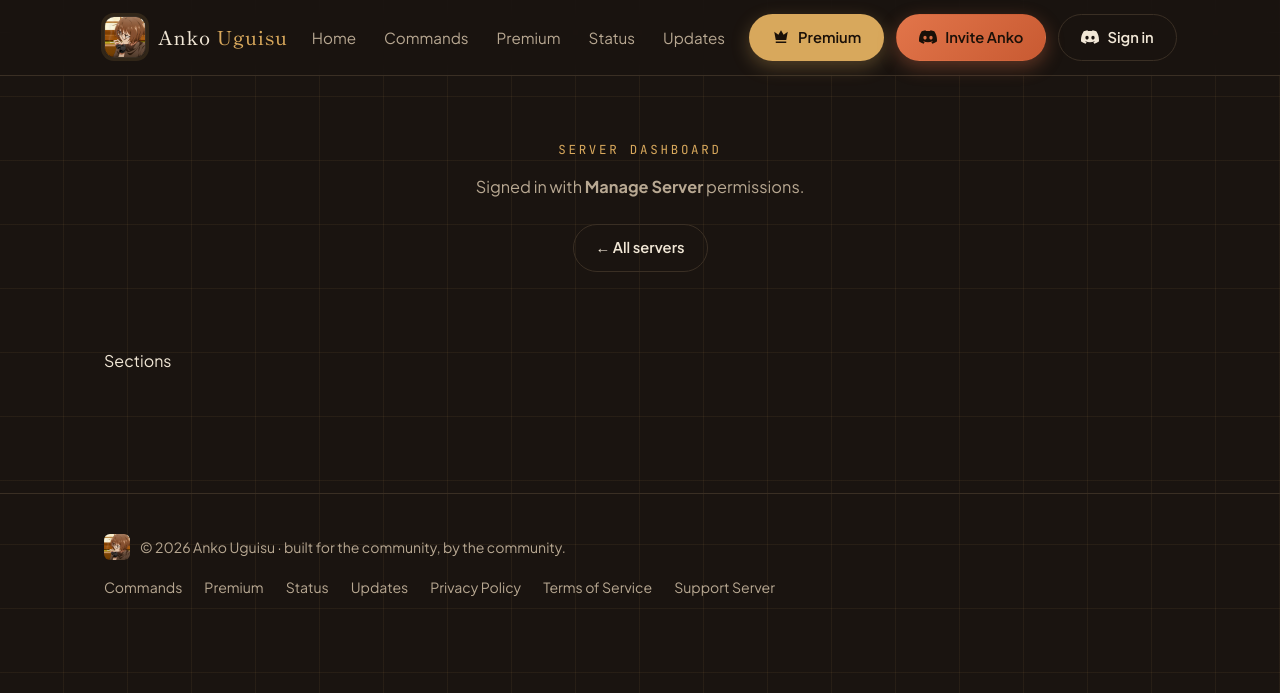
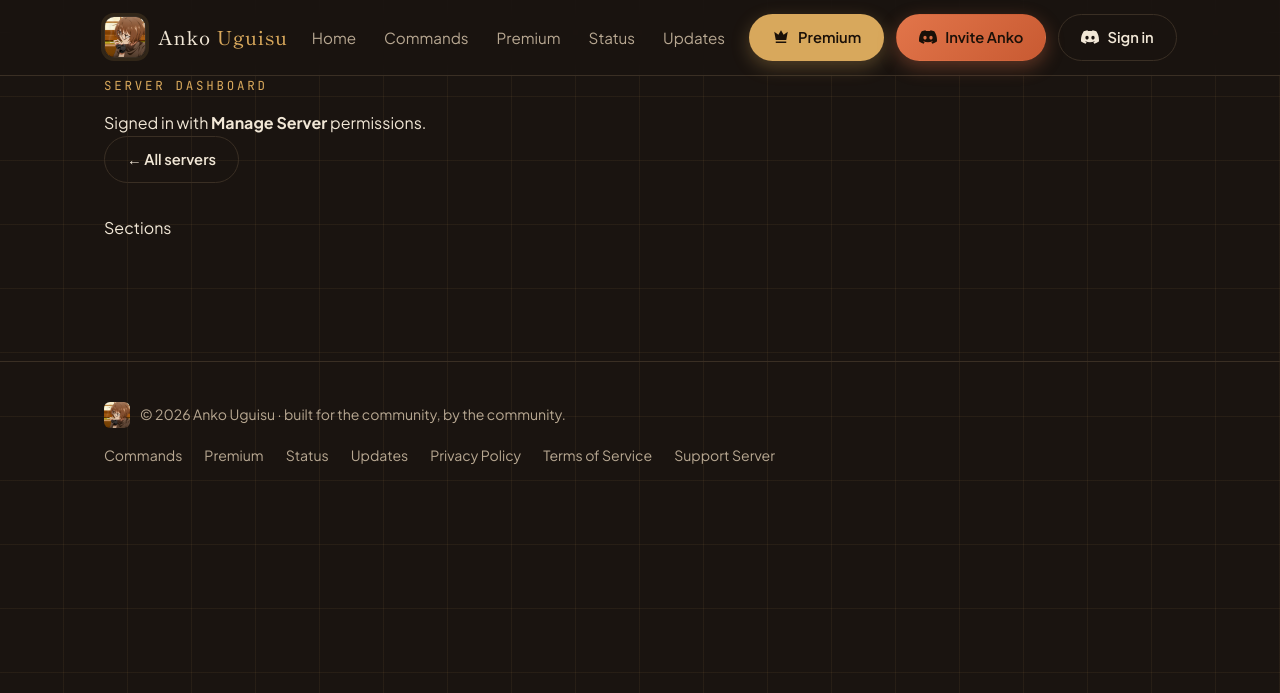
Before and after one commit to vincent-smg/bot-siter-, a Flask app: template templates/dashboard_guild.html in a window 1280 px wide. Shown: the top 693 px of the page. Run offline with Flask 3, Linux system fonts and the light colour scheme; the template is opened without the code that fills it, so the values that code supplies are empty.

Commit message:
Update dashboard_guild.html

```diff
--- a/templates/dashboard_guild.html
+++ b/templates/dashboard_guild.html
@@ -7,29 +7,35 @@
 {% set icon = guild | guild_icon_url %}
 {% set is_admin = permission_level == "administrator" %}
 {% set section_icons = {
-  "welcome": '<svg viewBox="0 0 24 24" fill="none" stroke="currentColor" stroke-width="2" stroke-linecap="round" stroke-linejoin="round"><path d="M17 21v-2a4 4 0 0 0-4-4H5a4 4 0 0 0-4 4v2"/><circle cx="9" cy="7" r="4"/><path d="M23 21v-2a4 4 0 0 0-3-3.87"/><path d="M16 3.13a4 4 0 0 1 0 7.75"/></svg>',
-  "goodbye": '<svg viewBox="0 0 24 24" fill="none" stroke="currentColor" stroke-width="2" stroke-linecap="round" stroke-linejoin="round"><path d="M9 21H5a2 2 0 0 1-2-2V5a2 2 0 0 1 2-2h4"/><polyline points="16 17 21 12 16 7"/><line x1="21" y1="12" x2="9" y2="12"/></svg>',
-  "word_filter": '<svg viewBox="0 0 24 24" fill="none" stroke="currentColor" stroke-width="2" stroke-linecap="round" stroke-linejoin="round"><path d="M12 22s8-4 8-10V5l-8-3-8 3v7c0 6 8 10 8 10z"/></svg>',
-  "witbot": '<svg viewBox="0 0 24 24" fill="none" stroke="currentColor" stroke-width="2" stroke-linecap="round" stroke-linejoin="round"><path d="M21 11.5a8.38 8.38 0 0 1-.9 3.8 8.5 8.5 0 0 1-7.6 4.7 8.38 8.38 0 0 1-3.8-.9L3 21l1.9-5.7a8.38 8.38 0 0 1-.9-3.8 8.5 8.5 0 0 1 4.7-7.6 8.38 8.38 0 0 1 3.8-.9h.5a8.48 8.48 0 0 1 8 8v.5z"/></svg>',
+  "welcome": '<i class="ti ti-users" aria-hidden="true"></i>',
+  "goodbye": '<i class="ti ti-door-exit" aria-hidden="true"></i>',
+  "word_filter": '<i class="ti ti-shield" aria-hidden="true"></i>',
+  "witbot": '<i class="ti ti-message-circle" aria-hidden="true"></i>',
 } %}
 
 {% macro section_icon(id) %}
   {{ section_icons.get(id, section_icons['welcome']) | safe }}
 {% endmacro %}
 
-<header class="page-head">
-  <span class="page-head__eyebrow">Server Dashboard</span>
-  <div class="container">
-    <div class="dash-guild-heading">
+<header class="dash-hero dash-hero--guild">
+  <div class="dash-hero__glow dash-hero__glow--ember"></div>
+  <div class="container dash-guild-header">
+
+    <div class="dash-guild-header__icon-wrap">
       {% if icon %}
-        <img class="dash-guild-heading__icon" src="{{ icon }}" alt="">
+        <img class="dash-guild-header__icon" src="{{ icon }}" alt="">
       {% else %}
-        <div class="dash-guild-heading__icon dash-guild-heading__icon--placeholder">
+        <div class="dash-guild-header__icon dash-guild-header__icon--placeholder">
           {{ guild.name[0] | upper }}
         </div>
       {% endif %}
-      <div>
-        <h1>{{ guild.name }}</h1>
+    </div>
+
+    <div class="dash-guild-header__info">
+      <span class="page-head__eyebrow">Server Dashboard</span>
+
+      <h1 style="font-size: clamp(1.6rem, 4vw, 2.4rem);">{{ guild.name }}</h1>
+
       <p>
         Signed in with
         {% if is_admin %}
@@ -39,15 +45,14 @@
         {% endif %}
         permissions.
       </p>
-      </div>
-    </div>
-    <div class="hero__actions" style="justify-content: center; margin-top: 24px;">
+
       <a class="btn btn--outline" href="{{ url_for('dashboard') }}">&larr; All servers</a>
     </div>
+
   </div>
 </header>
 
-<section class="section" style="padding-top: 0;">
+<section class="section" style="padding-top: 32px;">
   <div class="container dash-guild-layout">
 
     <aside class="dash-section-nav">
@@ -59,7 +64,9 @@
               <span class="dash-section-nav__icon">
                 {{ section_icon(section.id) }}
               </span>
+
               {{ section.label }}
+
               {% if section.required_permission == "administrator" %}
                 <span class="dash-section-nav__admin-dot" title="Admin only"></span>
               {% endif %}
@@ -77,6 +84,7 @@
             <div class="settings-card__icon">
               {{ section_icon(section.id) }}
             </div>
+
             <div>
               <h2>
                 {{ section.label }}
@@ -91,6 +99,7 @@
           <form method="post" action="{{ url_for('dashboard_guild', guild_id=guild.id) }}">
             <input type="hidden" name="section" value="{{ section.id }}">
 
+            {# CSRF support (if Flask-WTF enabled) #}
             {% if csrf_token is defined %}
               <input type="hidden" name="csrf_token" value="{{ csrf_token() }}">
             {% endif %}
@@ -115,10 +124,12 @@
 
                 {% elif field.type == "list" %}
                   <label for="field-{{ field.key }}">{{ field.label }}</label>
+
                   {% set list_value = settings.get(field.key, []) %}
                   <textarea id="field-{{ field.key }}"
                             name="{{ field.key }}"
                             style="display: none;">{{ list_value if list_value is string else (list_value | join("\n")) }}</textarea>
+
                   <div class="tag-input-container" data-field-key="{{ field.key }}">
                     <div class="tag-list"></div>
                     <div class="tag-input-row">
@@ -173,7 +184,10 @@
 
   function setActive(id) {
     navLinks.forEach(link => {
-      link.classList.toggle('is-active', link.getAttribute('data-section') === id);
+      link.classList.toggle(
+        'is-active',
+        link.getAttribute('data-section') === id
+      );
     });
   }
 
@@ -185,19 +199,23 @@
 
   cards.forEach(card => observer.observe(card));
 
+  // smoother + keeps URL hash
   navLinks.forEach(link => {
     link.addEventListener('click', (e) => {
       e.preventDefault();
+
       const target = document.querySelector(link.getAttribute('href'));
       if (!target) return;
+
       history.pushState(null, "", link.getAttribute('href'));
       target.scrollIntoView({ behavior: 'smooth', block: 'start' });
     });
   });
 
+  // set initial active section
   if (cards.length) setActive(cards[0].id);
 
-  // Tag/word-list inputs
+  // Handle list/tag inputs
   document.querySelectorAll('.tag-input-container').forEach(function (container) {
     const fieldKey = container.getAttribute('data-field-key');
     const textarea = document.getElementById('field-' + fieldKey);
@@ -205,6 +223,7 @@
     const inputField = container.querySelector('.tag-input-field');
     const addBtn = container.querySelector('.tag-add-btn');
 
+    // Get current tags from textarea
     let tags = textarea.value.split('\n').map(t => t.trim()).filter(t => t.length > 0);
 
     function renderTags() {
@@ -212,17 +231,23 @@
       tags.forEach(function (tagText, index) {
         const tagEl = document.createElement('span');
         tagEl.className = 'tag';
+
         const textSpan = document.createElement('span');
         textSpan.className = 'tag-text';
         textSpan.textContent = tagText;
+
         const removeBtn = document.createElement('span');
         removeBtn.className = 'tag-remove';
         removeBtn.innerHTML = '&times;';
-        removeBtn.addEventListener('click', function () { removeTag(index); });
+        removeBtn.addEventListener('click', function () {
+          removeTag(index);
+        });
+
         tagEl.appendChild(textSpan);
         tagEl.appendChild(removeBtn);
         tagList.appendChild(tagEl);
       });
+      // Update hidden textarea
       textarea.value = tags.join('\n');
     }
 
@@ -240,11 +265,20 @@
       renderTags();
     }
 
+    // Add on enter key or comma key
     inputField.addEventListener('keydown', function (e) {
-      if (e.key === 'Enter') { e.preventDefault(); addTag(); }
+      if (e.key === 'Enter') {
+        e.preventDefault();
+        addTag();
+      }
     });
-    addBtn.addEventListener('click', function (e) { e.preventDefault(); addTag(); });
 
+    addBtn.addEventListener('click', function (e) {
+      e.preventDefault();
+      addTag();
+    });
+
+    // Initial render
     renderTags();
   });
 
```
Lines whose indentation alone changed are shown as unchanged.
